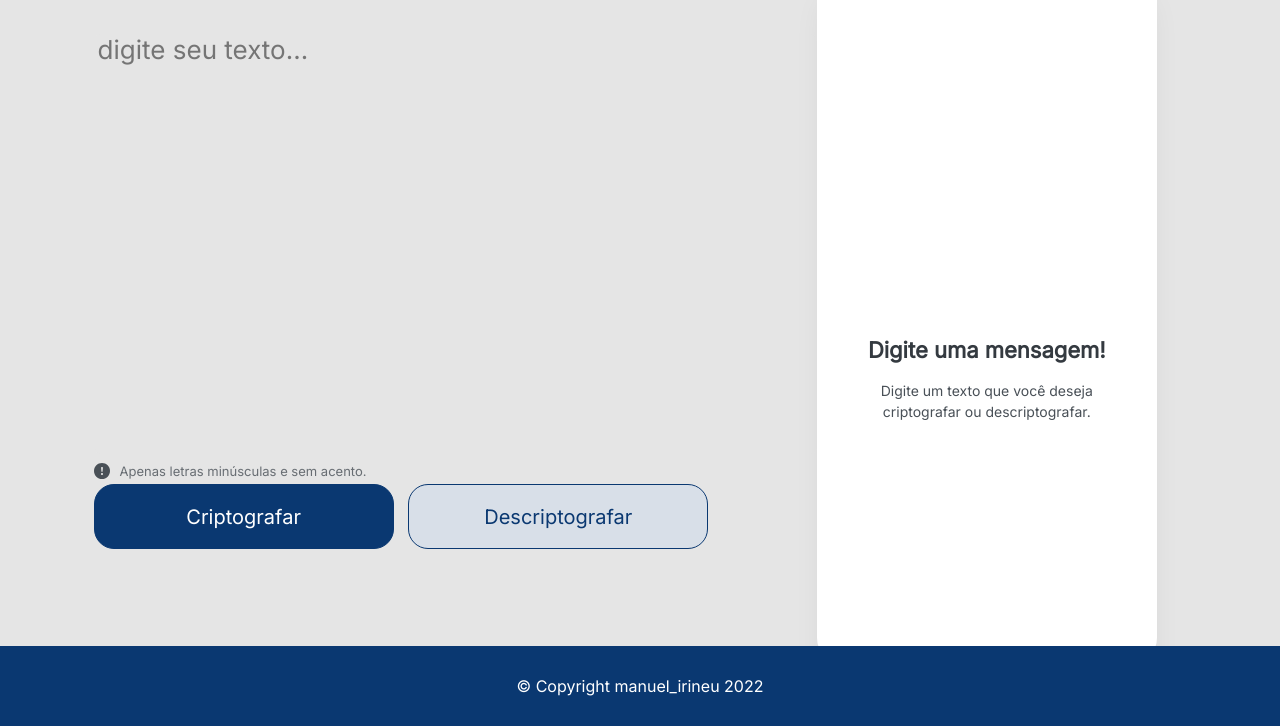
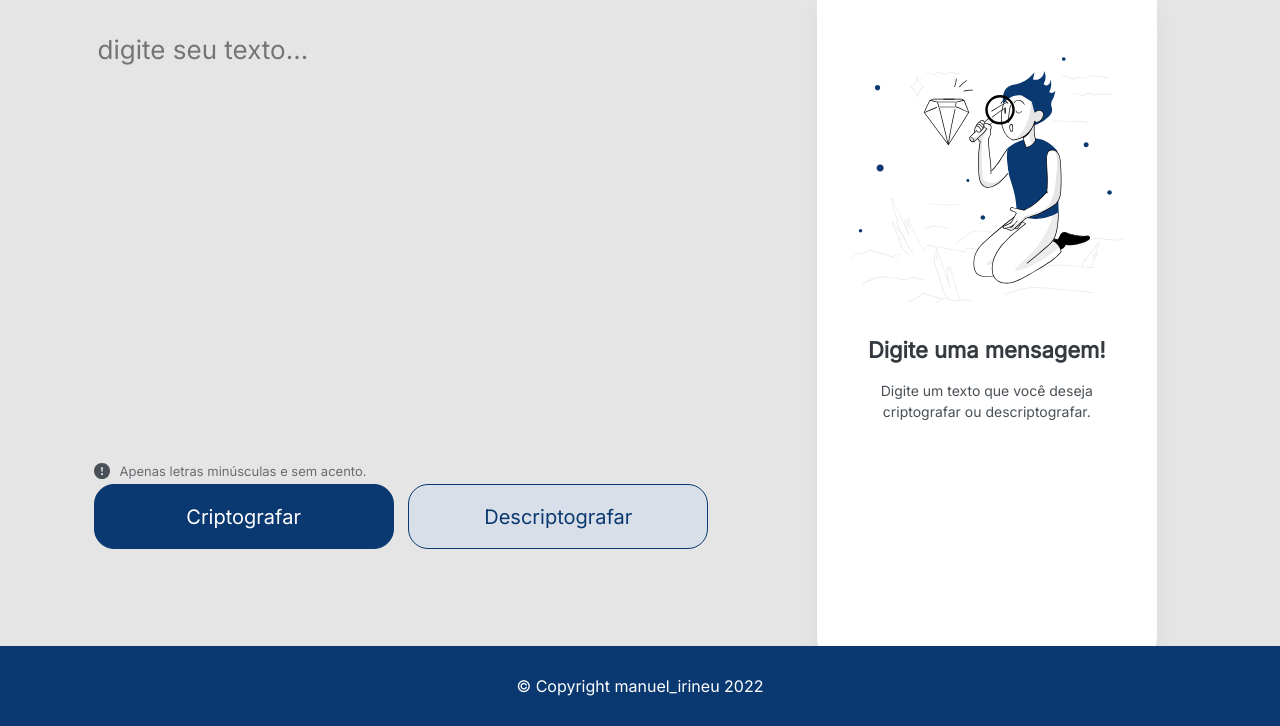
Before and after one commit to irineubsd/Projeto_encriptador, a plain HTML site: page index.html in a window 1280 px wide. Shown: the part 74-800 px from the top of the page. Drawn offline with Linux system fonts and the light colour scheme.

Commit message:
Update style.css

```diff
--- a/style.css
+++ b/style.css
@@ -132,7 +132,7 @@
     line-height: 120%;
     color: #0A3871;
     background-color: #FFFFFF;
-    background-image: url("imagens/aviso_mensagem.svg");
+    background-image: url("/aviso_mensagem.svg");
     background-size: 80%;
     background-repeat: no-repeat;
     background-position-x: center;
```
